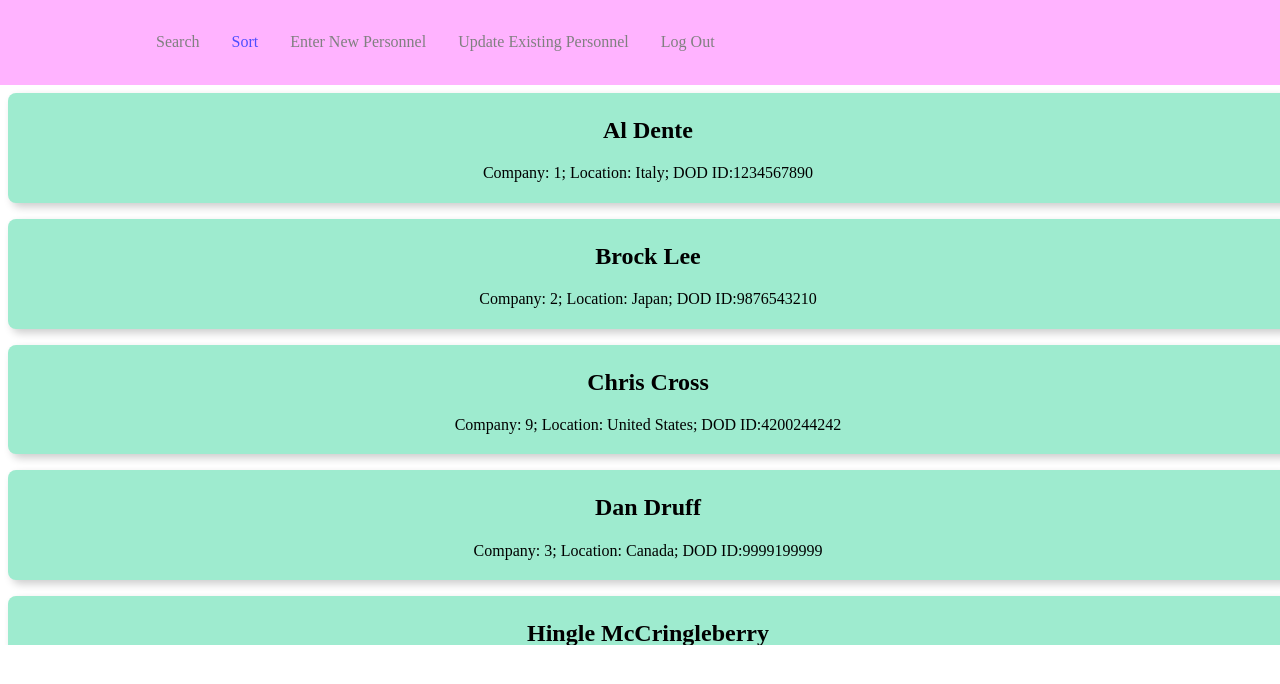
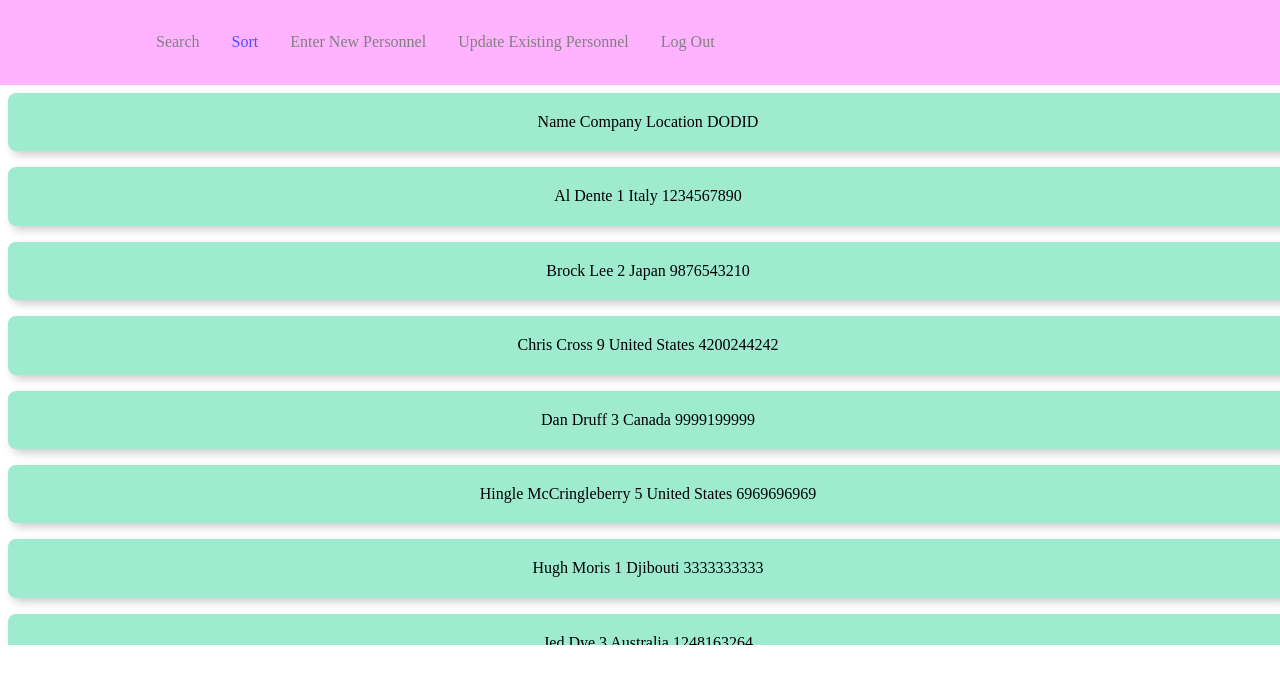
Before and after one commit to Jroutly3/2308-The-OphiologistsArmyRangerPersonnelTracker, a React (Create React App) app: page /Sort in a window 1280 px wide. Shown: the top 684 px of the page. Built offline with nearby package versions, Linux system fonts and the light colour scheme.

Commit message:
added label card to sort, and began in search

```diff
--- a/src/components/Card.js
+++ b/src/components/Card.js
@@ -4,8 +4,7 @@ function Card({person}) {
     return(
         <div className="tc bg-light-green dib br3 pa1 ma2 grow bw2 shadow-5 fl w-100">
             <div>
-                <h2>{person.name}</h2>
-                <p>Company: {person.unit}; Location: {person.location}; DOD ID:{person.DODID}</p>
+                <p>{person.name} {person.unit} {person.location} {person.DODID}</p>
             </div>
         </div>
     )
--- a/src/components/SearchFunctions/SearchList.js
+++ b/src/components/SearchFunctions/SearchList.js
@@ -3,6 +3,7 @@ import Card from '../../components/Card';
 
 function SearchList({filteredPersons}) {
     const filtered = filteredPersons.map(person =>  <Card key={person.id} person={person} />);
+
     return (
         <div>
           {filtered}
--- a/src/pages/Sort.js
+++ b/src/pages/Sort.js
@@ -2,10 +2,20 @@ import React from "react";
 import initialDetails from '../data/initialDetails';
 import Scroll from "../components/SearchFunctions/Scroll";
 import SearchList from "../components/SearchFunctions/SearchList";
+import Card from "../components/Card";
 
 const Sort = () => {
+  const testperson = {
+    "id": 0,
+    "unit": "Company",
+    "name": "Name",
+    "location": "Location",
+    "DODID": "DODID"
+  }
+
   return (
     <Scroll>
+        <Card key={testperson.id} person = {testperson}/>
         <SearchList filteredPersons={initialDetails.initialDetails}/>
     </Scroll>
   );
```
Also changed, not shown: src/pages/Search.js (+13 -2 lines).
